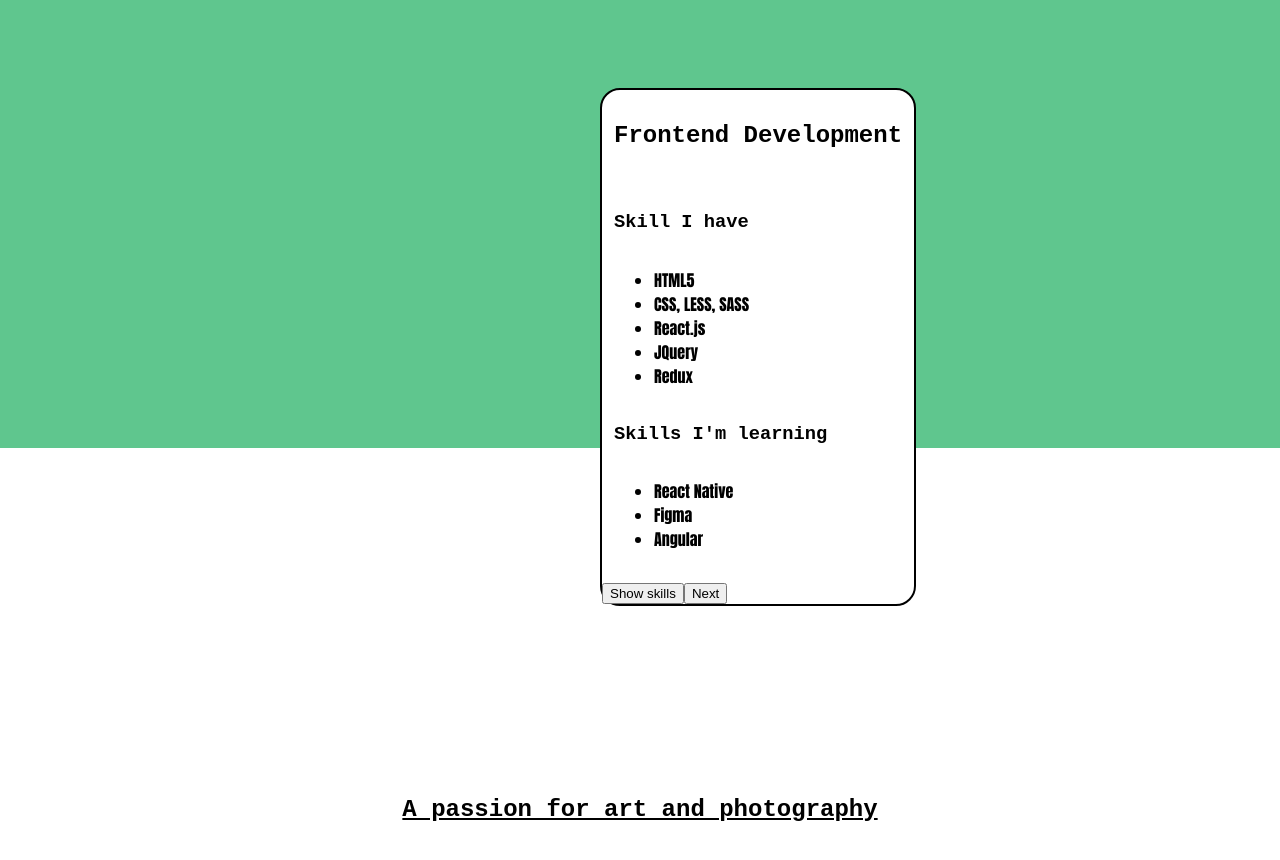
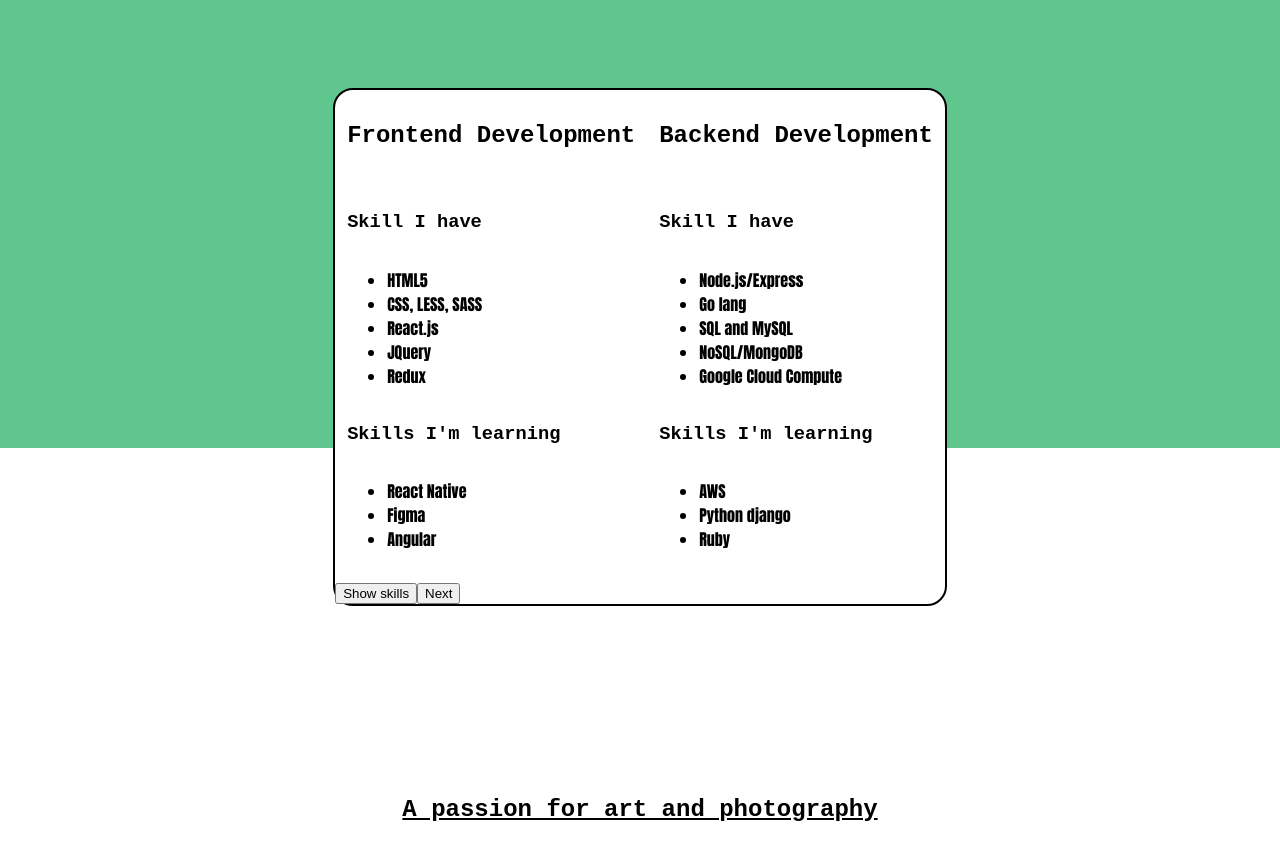
Before and after one commit to NightTrek/Portfolio-Website, a React (Create React App) app in the folder react-portfolio-frontend/: page / in a window 1280 px wide. Shown: the part 1896-2756 px from the top of the page. Built offline with nearby package versions, Linux system fonts and the light colour scheme.

Commit message:
messing with the skills component too see what kind of design i like

```diff
--- a/react-portfolio-frontend/src/containers/Skills/Skills.jsx
+++ b/react-portfolio-frontend/src/containers/Skills/Skills.jsx
@@ -11,7 +11,9 @@ class Skills extends Component {
 
         this.state = {
             showSkills: true,
-            skillArrayIndex:0
+            skillArrayIndex:0,
+            skillindex1:0,
+            skillindex2:1
         };
 
         this.showSkills = this.showSkills.bind(this);
@@ -26,13 +28,20 @@ class Skills extends Component {
 
     nextSkill(){
         let cstate = this.state;
-        if(this.state.skillArrayIndex===3){
-            cstate.skillArrayIndex=0;
+        if(this.state.skillindex1===3){
+            cstate.skillindex1=0;
         }
         else{
-            cstate.skillArrayIndex++;
+            cstate.skillindex1++;
+        }
+        if(this.state.skillindex2===3){
+            cstate.skillindex2=0;
+        }
+        else{
+            cstate.skillindex2++;
         }
         this.setState(cstate);
+
     }
 
 
@@ -137,13 +146,14 @@ class Skills extends Component {
         return (
             <div className={"flexRow skillPage"}>
                 {/*<div className={"flexColumn"}>*/}
-                    {/*TODO enter the matrix button that opens a canvas with my skills dropping from the top*/}
+
                     {this.state.showSkills ? (
                         <div className={"flexRow skillsContainer"}>
                             <div className={"greenHalf"}></div>
                             <div className={"skillsBox"}>
                                 <div className={"skillsTable"}>
-                                    {skillsArray[this.state.skillArrayIndex]}
+                                    {skillsArray[this.state.skillindex1]}
+                                    {skillsArray[this.state.skillindex2]}
                                 </div>
 
                                 <button onClick={this.showSkills}> Show skills</button>
--- a/react-portfolio-frontend/src/containers/Skills/style.css
+++ b/react-portfolio-frontend/src/containers/Skills/style.css
@@ -22,7 +22,7 @@
     border-radius: 20px;
     margin:24px;
     position: absolute;
-    left:45vw;
+    left:calc(50%-128px);
     top:0;
     border:solid black 2px;
 }
```
